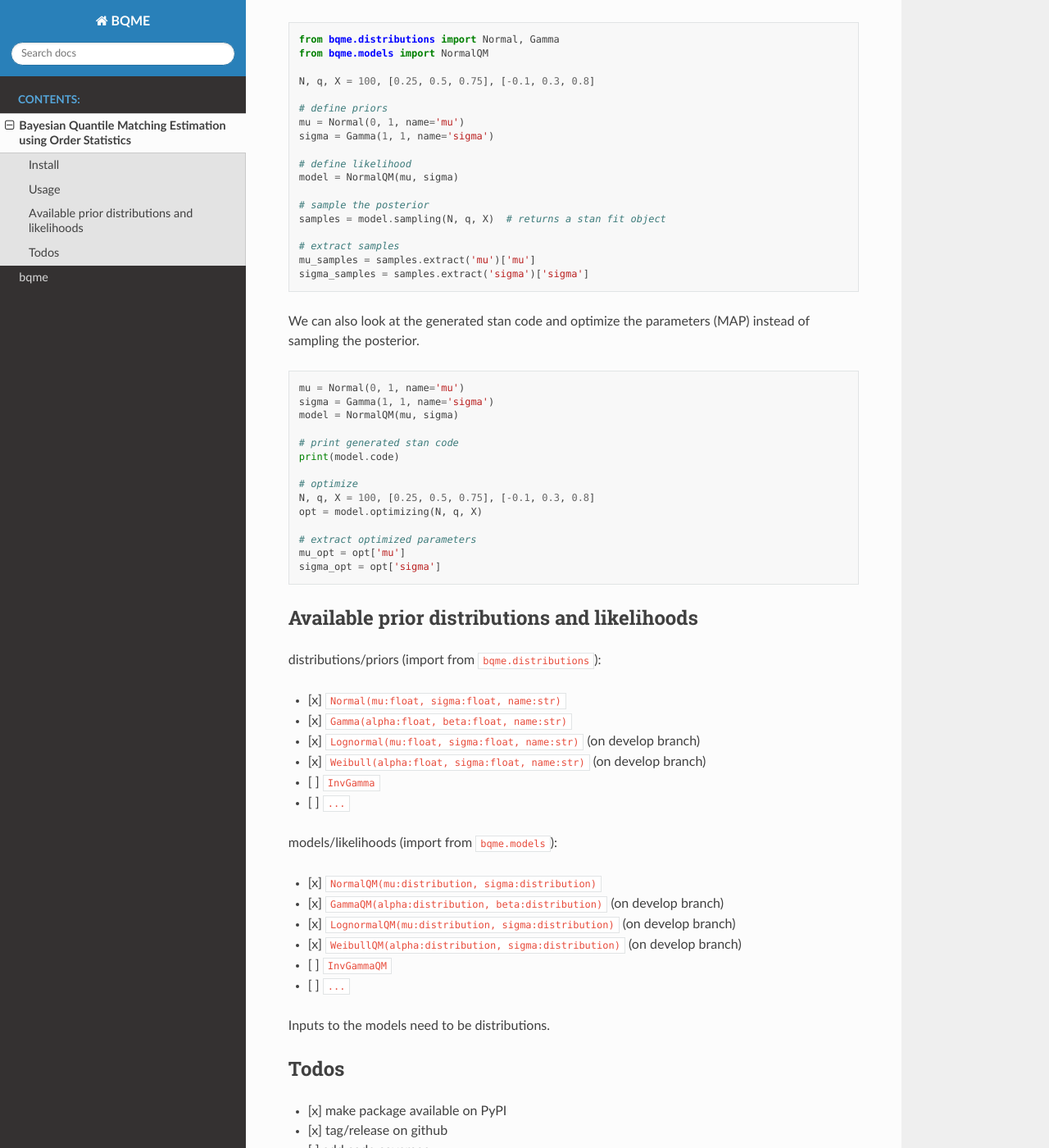
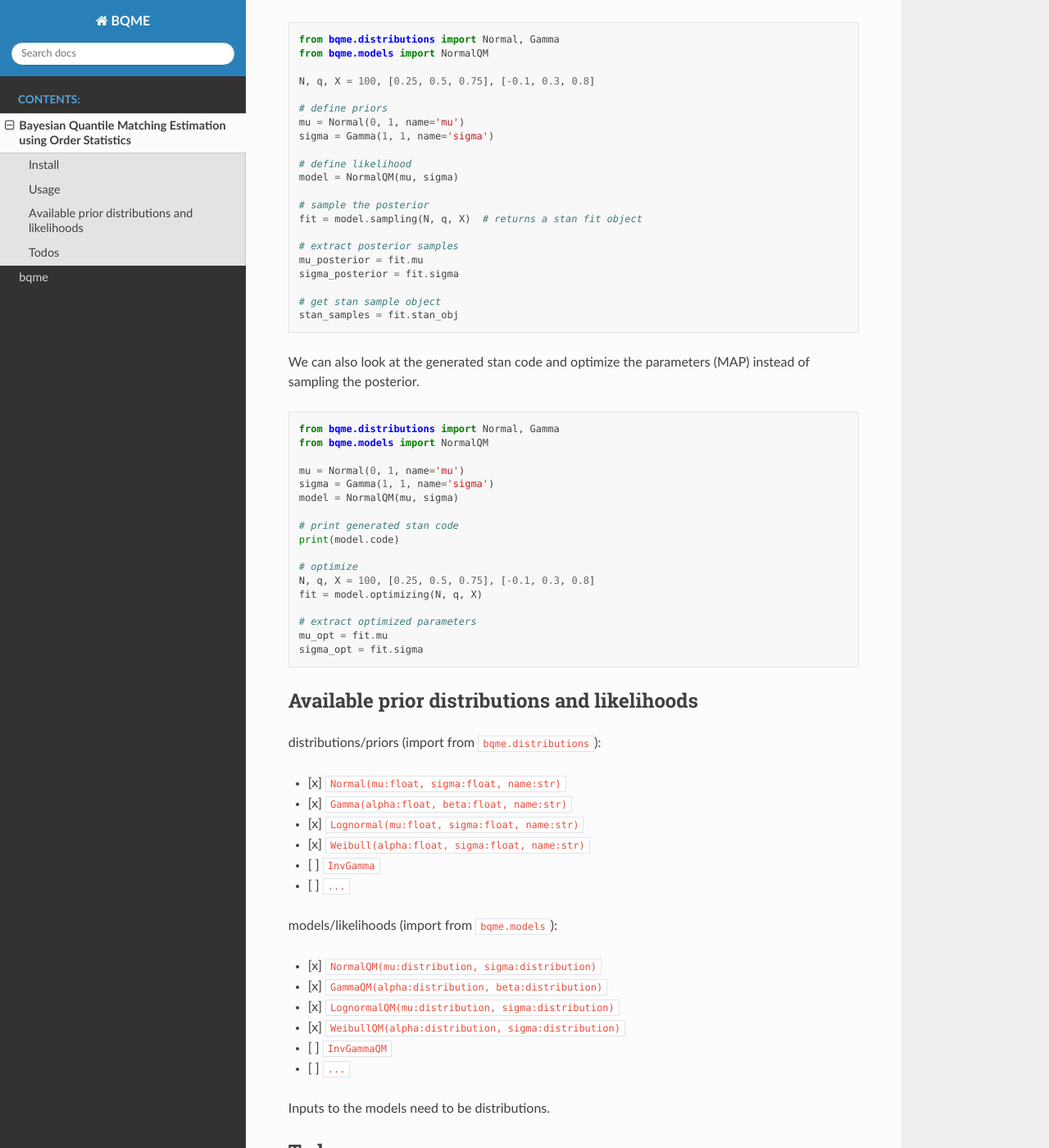
Before and after one commit to rsnirwan/bqme, a Sphinx documentation site: the page built from docs/README.md, in a window 1280 px wide and 1400 px high, scrolled down 1057 px. Shown: the whole window at 82% size. Built offline with Sphinx 7.4.7 and the Read the Docs theme 2.0.0, drawn with Linux system fonts in a browser that asks for light colours; some of the changed text lies outside the part shown.

Commit message:
ready for v0.1.0

````diff
--- a/docs/README.md
+++ b/docs/README.md
@@ -51,16 +51,22 @@ sigma = Gamma(1, 1, name='sigma')
 model = NormalQM(mu, sigma)
 
 # sample the posterior
-samples = model.sampling(N, q, X)  # returns a stan fit object
+fit = model.sampling(N, q, X)  # returns a stan fit object
 
-# extract samples
-mu_samples = samples.extract('mu')['mu']
-sigma_samples = samples.extract('sigma')['sigma']
+# extract posterior samples
+mu_posterior = fit.mu
+sigma_posterior = fit.sigma
+
+# get stan sample object
+stan_samples = fit.stan_obj
 ```
 
 We can also look at the generated stan code and optimize the parameters (MAP) instead of sampling the posterior.
 
 ```python
+from bqme.distributions import Normal, Gamma
+from bqme.models import NormalQM
+
 mu = Normal(0, 1, name='mu')
 sigma = Gamma(1, 1, name='sigma')
 model = NormalQM(mu, sigma)
@@ -70,11 +76,11 @@ print(model.code)
 
 # optimize
 N, q, X = 100, [0.25, 0.5, 0.75], [-0.1, 0.3, 0.8]
-opt = model.optimizing(N, q, X)
+fit = model.optimizing(N, q, X)
 
 # extract optimized parameters
-mu_opt = opt['mu']
-sigma_opt = opt['sigma']
+mu_opt = fit.mu
+sigma_opt = fit.sigma
 ```
 
 ## Available prior distributions and likelihoods
@@ -83,8 +89,8 @@ distributions/priors (import from `bqme.distributions`):
 
 * [x] `Normal(mu:float, sigma:float, name:str)`
 * [x] `Gamma(alpha:float, beta:float, name:str)`
-* [x] `Lognormal(mu:float, sigma:float, name:str)` (on develop branch)
-* [x] `Weibull(alpha:float, sigma:float, name:str)` (on develop branch)
+* [x] `Lognormal(mu:float, sigma:float, name:str)`
+* [x] `Weibull(alpha:float, sigma:float, name:str)`
 * [ ] `InvGamma`
 * [ ] `...`
 
@@ -92,9 +98,9 @@ distributions/priors (import from `bqme.distributions`):
 models/likelihoods (import from `bqme.models`):
 
 * [x] `NormalQM(mu:distribution, sigma:distribution)`
-* [x] `GammaQM(alpha:distribution, beta:distribution)` (on develop branch)
-* [x] `LognormalQM(mu:distribution, sigma:distribution)` (on develop branch)
-* [x] `WeibullQM(alpha:distribution, sigma:distribution)` (on develop branch)
+* [x] `GammaQM(alpha:distribution, beta:distribution)`
+* [x] `LognormalQM(mu:distribution, sigma:distribution)`
+* [x] `WeibullQM(alpha:distribution, sigma:distribution)`
 * [ ] `InvGammaQM`
 * [ ] `...`
 
--- a/setup.py
+++ b/setup.py
@@ -5,7 +5,7 @@ with open("README.md", "r") as fh:
 
 setuptools.setup(
     name="bqme",
-    version="0.0.3",
+    version="0.1.0",
     author="Rajbir Singh Nirwan",
     author_email="rajbir.nirwan@gmail.com",
     description="Bayesian Quanile Matching Estimation",
````
Also changed, not shown: other parts of docs/README.md (+2 -3 lines), docs/bqme.rst (+8 -0 lines).
